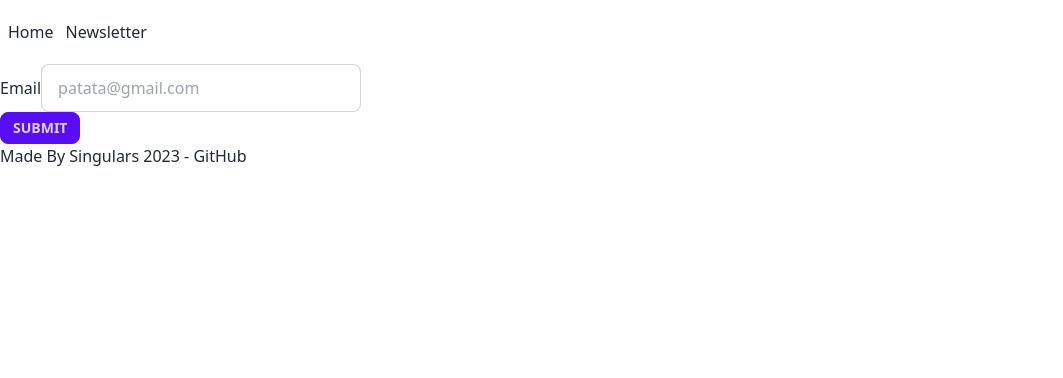
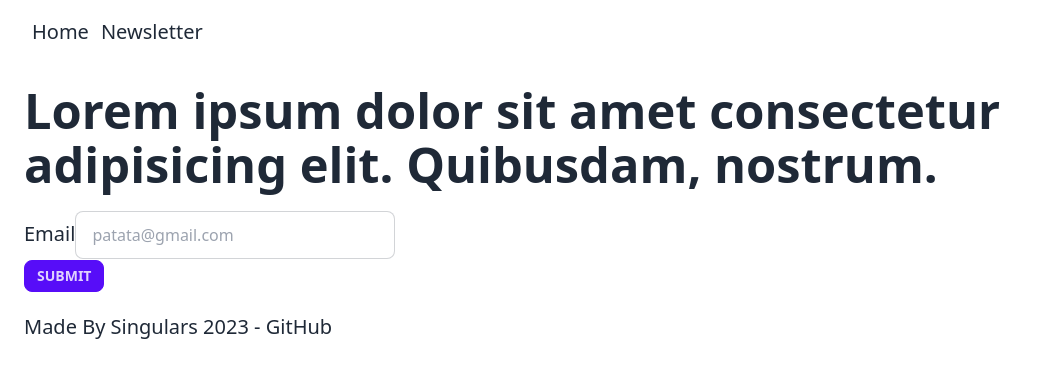
Before and after one commit to omiras/donapp, a React (Vite) app: page /newsletter in a window 1280 px wide. Shown: the top 378 px of the page, without its empty margins (0-1063 px from the left). Built offline with nearby package versions, Linux system fonts and the light colour scheme.

Commit message:
base css

```diff
--- a/index.html
+++ b/index.html
@@ -4,6 +4,12 @@
     <meta charset="UTF-8" />
     <link rel="icon" type="image/svg+xml" href="/vite.svg" />
     <meta name="viewport" content="width=device-width, initial-scale=1.0" />
+    <link rel="preconnect" href="https://fonts.googleapis.com" />
+    <link rel="preconnect" href="https://fonts.gstatic.com" crossorigin />
+    <link
+      href="https://fonts.googleapis.com/css2?family=Archivo:wght@100;200;300;400;500;600;700;800&family=IBM+Plex+Sans+Condensed:wght@100;200;300;400;500;600;700&family=IBM+Plex+Sans:wght@100;200;300;400;500;600;700&family=Inter:wght@100;200;300;400;500;600;700;800;900&family=Lato:wght@100;300;400;700;900&family=Lora:ital,wght@0,400;0,500;0,600;0,700;1,400;1,500;1,600;1,700&family=Montserrat:wght@100;200;300;400;500;600;700;800;900&family=Newsreader:ital,wght@0,200;0,300;0,400;0,500;0,600;0,700;0,800;1,200;1,300;1,400;1,500;1,600;1,700;1,800&display=swap"
+      rel="stylesheet"
+    />
     <title>Vite + React</title>
   </head>
   <body>
--- a/src/index.css
+++ b/src/index.css
@@ -1,3 +1,46 @@
 @tailwind base;
 @tailwind components;
 @tailwind utilities;
+
+:root{
+    --ff-base: font-family: 'IBM Plex Sans', sans-serif;
+    --ff-accent: font-family: 'IBM Plex Sans Condensed', sans-serif;
+
+    --fs--2: clamp(0.78rem, calc(0.77rem + 0.03vw), 0.80rem);
+    --fs--1: clamp(0.94rem, calc(0.92rem + 0.11vw), 1.00rem);
+    --fs-0: clamp(1.13rem, calc(1.08rem + 0.22vw), 1.25rem);
+    --fs-1: clamp(1.35rem, calc(1.28rem + 0.37vw), 1.56rem);
+    --fs-2: clamp(1.62rem, calc(1.50rem + 0.58vw), 1.95rem);
+    --fs-3: clamp(1.94rem, calc(1.77rem + 0.87vw), 2.44rem);
+    --fs-4: clamp(2.33rem, calc(2.08rem + 1.25vw), 3.05rem);
+    --fs-5: clamp(2.80rem, calc(2.45rem + 1.77vw), 3.82rem);
+}
+
+body{
+    font-family: var(--ff-base);
+    font-size: var(--fs-0);
+
+}
+h1,h1,h3{
+    font-family: var(--ff-accent);
+    font-weight: 700;
+    line-height: 1.1;
+    text-wrap: balance;
+}
+h1{
+    font-size: var(--fs-4);
+}
+h2{
+    font-size: var(--fs-3);
+}
+h3{
+    font-size: var(--fs-2);
+}
+
+.wrapper{
+    width: min(100% - 3rem);
+    margin-inline: auto;
+}
+.flow > * + *{
+    margin-top: 1em;
+}
--- a/src/js/layout.jsx
+++ b/src/js/layout.jsx
@@ -15,7 +15,7 @@ const Layout = () => {
   const basename = process.env.BASENAME || "";
 
   return (
-    <div>
+    <div className="wrapper flow">
       <BrowserRouter basename={basename}>
         <ScrollToTop>
           <Navbar />
--- a/src/js/views/newsletter.jsx
+++ b/src/js/views/newsletter.jsx
@@ -1,25 +1,40 @@
-import React, { useState, useContext } from 'react';
+import React, { useState, useContext } from "react";
 import { Context } from "../store/appContext";
 
 export const Newsletter = () => {
   // Lo que hace el hook useContext es traernos a nuestro componente el 'contexto' global de la app. Esto es, un conjunto de variables y acciones globales
   const { store, actions } = useContext(Context);
-    const [email, setEmail] = useState('');
+  const [email, setEmail] = useState("");
   console.log(store);
 
   const handleSubmit = (e) => {
     e.preventDefault();
-        setEmail('');
+    setEmail("");
     actions.addNewsletterEmail(email);
-    }
+  };
 
-    return <div>
+  return (
+    <div className="flow">
+      <h1>
+        Lorem ipsum dolor sit amet consectetur adipisicing elit. Quibusdam,
+        nostrum.
+      </h1>
       <form onSubmit={handleSubmit}>
-            <div className='join-horizontal'>
-                <label htmlFor='email'>Email</label>
-                <input className="input input-bordered w-full max-w-xs" id='email' name='email' placeholder='patata@gmail.com' type='email' value={email} onChange={(e) => setEmail(e.target.value)} required></input>
+        <div className="join-horizontal">
+          <label htmlFor="email">Email</label>
+          <input
+            className="input input-bordered w-full max-w-xs"
+            id="email"
+            name="email"
+            placeholder="patata@gmail.com"
+            type="email"
+            value={email}
+            onChange={(e) => setEmail(e.target.value)}
+            required
+          ></input>
         </div>
-            <input className='btn btn-primary btn-sm' type='submit'></input>
+        <input className="btn btn-primary btn-sm" type="submit"></input>
       </form>
     </div>
-}
+  );
+};
```
Lines whose indentation alone changed are shown as unchanged.
